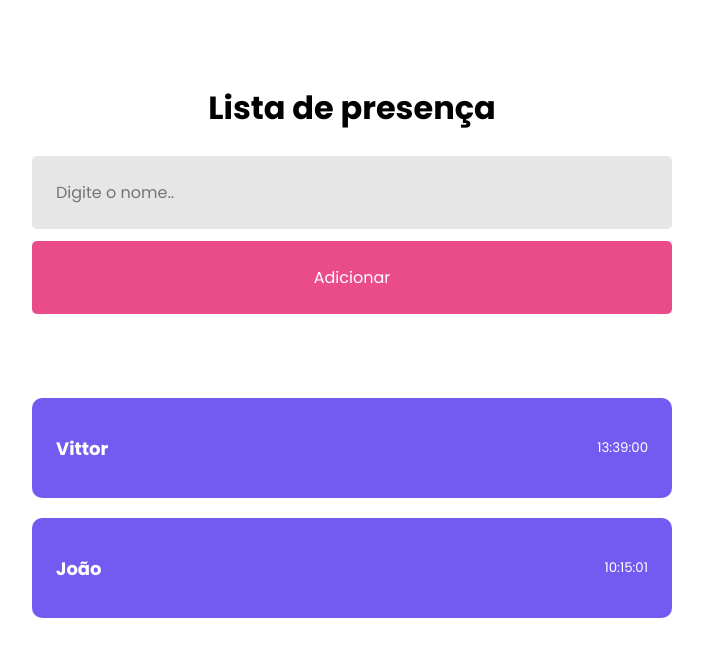
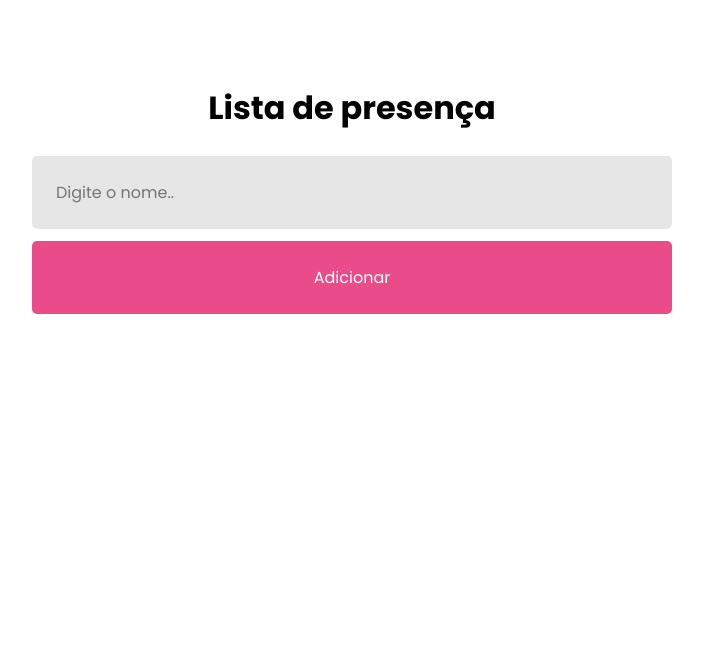
Before and after one commit to Vittor-Emanoel/Discover-ReactJs, a React (Vite) app: page / in a window 1280 px wide. Shown: the top 656 px of the page, without its empty margins (288-991 px from the left). Built offline with nearby package versions, Linux system fonts and the light colour scheme.

Commit message:
FEAT: create function & new object Student

```diff
--- a/src/pages/Home/Index.jsx
+++ b/src/pages/Home/Index.jsx
@@ -3,20 +3,36 @@
 import "./styles.css";
 
 export function Home() {
-  const [studentName, setStudentName] = useState();
+  const [studentName, setStudentName] = useState("");
+  const [students, setStudens] = useState([]);
+
+  function handleAddStudent() {
+    const newStudent = {
+      name: studentName,
+      time: new Date().toLocaleTimeString("pt-br", {
+        hour: "2-digit",
+        minute: "2-digit",
+        second: "2-digit",
+      }),
+    };
+    setStudens([newStudent]); //adicionando o objeto no estado
+  }
 
   return (
     <div className="container ">
-      <h1>Lista de presença{studentName}</h1>
+      <h1>Lista de presença</h1>
       <input
         type="text"
         placeholder="Digite o nome.."
         onChange={(e) => setStudentName(e.target.value)} // pegando o valor do input e atualizando o stado
       />
-      <button type="button">Adicionar</button>
+      <button type="button" onClick={handleAddStudent}>
+        Adicionar
+      </button>
 
-      <Card name="Vittor" time="13:39:00" />
-      <Card name="João" time="10:15:01" />
+      {students.map((student) => (
+        <Card name={student.name} time={student.time} />
+      ))}
     </div>
   );
 }
```
